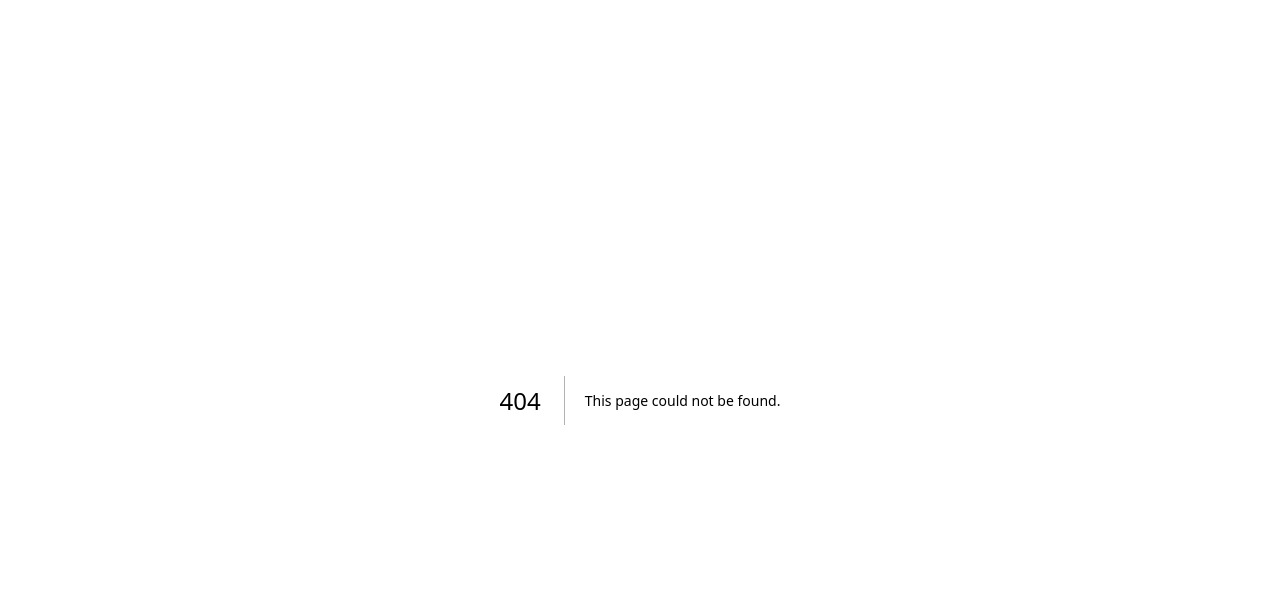
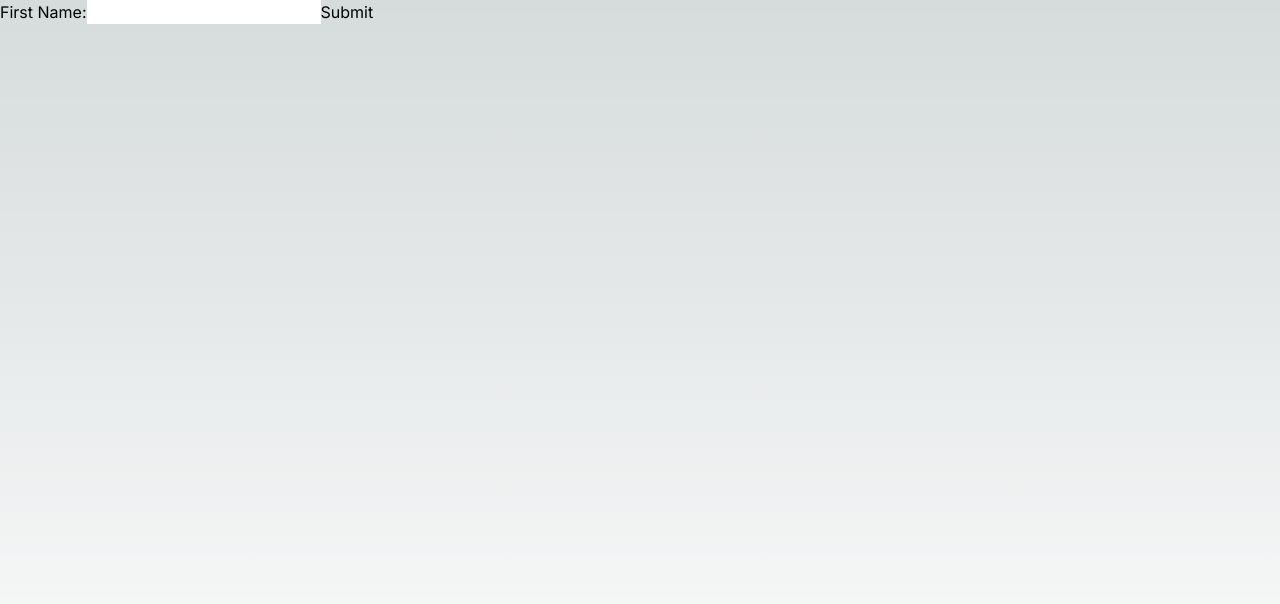
Before and after one commit to edurank/fsm-client, a Next.js app: page /home/profile/edit in a window 1280 px wide. Before the commit this address had no page. Shown: the top 604 px of the page. Built offline with nearby package versions, Linux system fonts and the light colour scheme.

Commit message:
Add Post & Profile edit

```diff
--- /dev/null
+++ b/app/components/post.tsx
@@ -0,0 +1,26 @@
+import axios from "axios";
+import { useState, useEffect } from "react";
+import styles from "./post.module.css";
+
+export default function Post() {
+  const [posts, setPosts] = useState<any>();
+
+  return (
+    <div>
+      {/* Title */}
+      <div></div>
+
+      {/* Subtitle */}
+      <div></div>
+
+      {/* Date */}
+      <div></div>
+
+      {/* Content */}
+      <div></div>
+
+      {/* Upvotes / Share / Save */}
+      <div></div>
+    </div>
+  );
+}
--- /dev/null
+++ b/app/home/profile/edit/page.tsx
@@ -0,0 +1,85 @@
+import { useState } from "react";
+import axios from "axios";
+
+interface UserFormData {
+  firstName: string;
+  lastName: string;
+  email: string;
+  password: string;
+  dateOfBirth?: Date;
+  gender?: string;
+  phoneNumber?: string;
+  bio?: string;
+  profilePictureURL?: string;
+  coverPhotoURL?: string;
+  video1URL?: string;
+  video2URL?: string;
+  video3URL?: string;
+}
+
+const initialFormData: UserFormData = {
+  firstName: "",
+  lastName: "",
+  email: "",
+  password: "",
+  dateOfBirth: new Date(),
+  gender: "",
+  phoneNumber: "",
+  bio: "",
+  profilePictureURL: "",
+  coverPhotoURL: "",
+  video1URL: "",
+  video2URL: "",
+  video3URL: "",
+};
+
+const Edit = () => {
+  const [formData, setFormData] = useState<UserFormData>(initialFormData);
+
+  const handleChange = (
+    e: React.ChangeEvent<HTMLInputElement | HTMLTextAreaElement>,
+  ) => {
+    const { name, value } = e.target;
+    setFormData((prevData) => ({
+      ...prevData,
+      [name]: value,
+    }));
+  };
+
+  const handleSubmit = async (e: React.FormEvent) => {
+    e.preventDefault();
+
+    try {
+      // Assuming you have a server endpoint to handle the form data
+      const response = await axios.post("/api/user", formData);
+
+      // Handle the response from the server as needed
+      console.log("Server Response:", response.data);
+    } catch (error) {
+      // Handle errors, e.g., display an error message to the user
+      console.error("Error:", error);
+    }
+  };
+
+  return (
+    <form onSubmit={handleSubmit}>
+      {/* Render form fields based on your UserFormData interface */}
+      {/* Example: */}
+      <label>
+        First Name:
+        <input
+          type="text"
+          name="firstName"
+          value={formData.firstName}
+          onChange={handleChange}
+        />
+      </label>
+
+      {/* Add more fields as needed */}
+
+      <button type="submit">Submit</button>
+    </form>
+  );
+};
+
+export default Edit;
```
Also changed, not shown: app/components/post.module.css (added), app/home/profile/edit/edit.module.css (added), app/home/profile/page.tsx (added), app/home/profile/profile.module.css (added).
